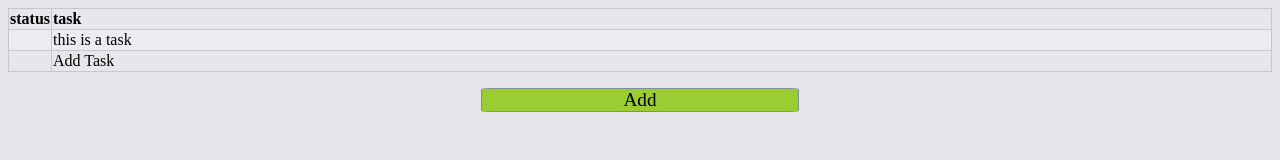
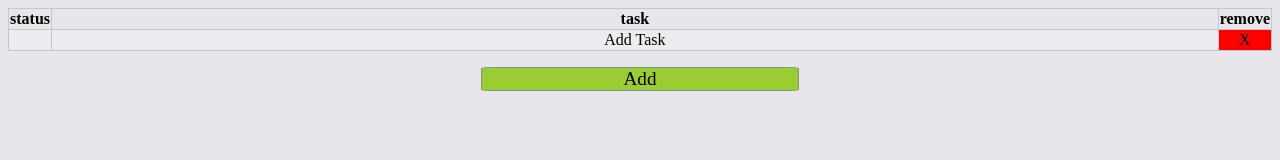
Before and after one commit to semisolidowl/soxes_schnupper_app, a plain HTML site: page website/index.html in a window 1280 px wide. Both pictures are taken after a click on the element "Add". Drawn offline with Linux system fonts and the light colour scheme.

Commit message:
status change fixed remove started

```diff
--- a/website/css/style.css
+++ b/website/css/style.css
@@ -3,24 +3,25 @@ body {
 }
 
 table {
-    border: 1px solid rgb(124, 143, 145);
+    border: 1px solid rgb(0, 0, 0);
     padding: 30px;
     border-collapse: collapse;
   width: 100%;
+
 }
 
 tr:nth-child(even){
     background-color: rgb(237, 237, 241);
+    width: 3%;
 }
 
 td:nth-child(odd){
-    height: 3%;
     width: 3%;
 }
 
 td, th {
     border: 1px solid #c6c5ce;
-    text-align: left;
+    text-align: center;
 
 }
 #addButton{
@@ -34,3 +35,11 @@ td, th {
     font-size: larger;
     margin: auto;
 }
+.statusShow{
+    width: 100%;
+    background-color: aquamarine;
+}
+.remover{
+    background-color: red;
+    text-align: center;
+}
--- a/website/index.html
+++ b/website/index.html
@@ -8,15 +8,13 @@
     <title>TaskList</title>
 </head>
 <body>
+    <script>var count=1;</script>
     <div>
         <table id="taskList">
             <tr>
                 <th>status</th>
                 <th>task</th>
-            </tr>
-            <tr>
-                <td><br></td>
-                <td>this is a task</td>
+                <th>remove</th>
             </tr>
         </table>
         <p></p>
@@ -28,10 +26,33 @@
             var table = document.getElementById("taskList");
             var row = table.insertRow(-1);
             var cell1 = row.insertCell(0);
+            cell1.id="statuscell"+count;
+            cell1.className="statuscell";
+            cell1. addEventListener("click",function(){cycleColour(cell1.id)});
             var cell2 = row.insertCell(1);
-            cell1.innerHTML = "<br>";
+            cell2.id="taskCell"+count;
+            var cell3 = row.insertCell(2);
+            cell3. addEventListener("click",function(){cellRemover(count-1)});
+            cell3.id="removeCell"+count;
+            cell3.className="remover";
+            cell1.innerHTML = "";
             cell2.innerHTML = "<div contenteditable='true'>Add Task</div>";
+            cell3.innerHTML = "X"
+            count = count+1;
         }
+
+        function cycleColour(id){
+
+            var whereSwap = document.getElementById(id);
+            whereSwap.style.backgroundColor ="red";
+
+        }
+
+        function cellRemover(row){
+            document.getElementById("addButton").innerHTML = row;
+            document.getElementById("taskList").deleteRow(row);
+        }
+
     </script>
 </body>
 </html>
```
